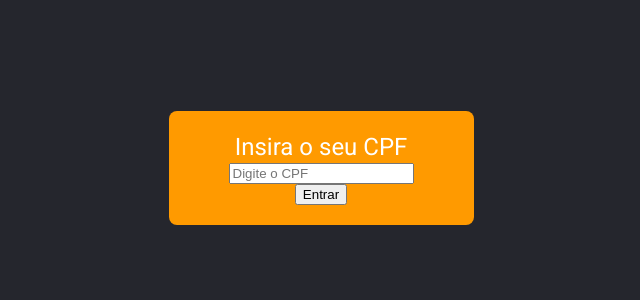
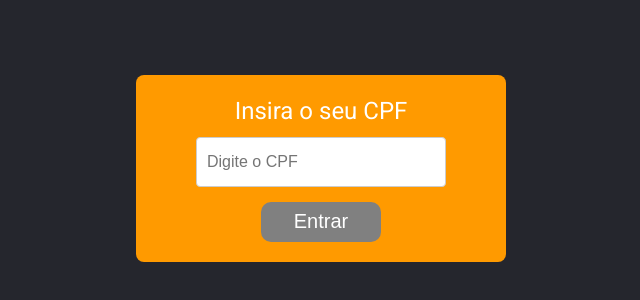
Before and after one commit to schneiker/parte-vitor, an Angular app: page /painel-entregadores in a window 1280 px wide. Shown: the part 232-532 px from the top of the page, without its empty margins (319-959 px from the left). Built offline with nearby package versions, Linux system fonts and the light colour scheme.

Commit message:
ajustes do ts do cpf do entregador

```diff
--- a/src/app/components/painel-entregador/painel-entregador.component.css
+++ b/src/app/components/painel-entregador/painel-entregador.component.css
@@ -20,3 +20,38 @@ section {
     height: 100vh;
     margin: 0;
 }
+
+button {
+    margin-top: 15px;
+    border: none;
+    width: 120px;
+    height: 40px;
+    font-size: 20px;
+    border-radius: 10px;
+    background-color: gray; /* Cor para o botão desabilitado */
+    color: white;
+    cursor: not-allowed; /* Cursor indicando que o botão está desabilitado */
+    transition: background-color 0.3s;
+}
+
+button.clicavel {
+    background-color: var(--verde-figma); /* Cor para o botão quando clicável */
+    cursor: pointer;
+}
+
+.erro {
+    color: red;
+    margin-top: 10px;
+    font-size: 14px;
+}
+
+#campo-cpf {
+    margin-top: 10px;
+    width: 250px;
+    height: 50px;
+    font-size: 16px;
+    padding: 5px 10px;
+    border-radius: 4px;
+    border: 1px solid #ccc;
+    box-sizing: border-box;
+}
--- a/src/app/components/painel-entregador/painel-entregador.component.html
+++ b/src/app/components/painel-entregador/painel-entregador.component.html
@@ -1,8 +1,18 @@
 <section>
-    <div id="cpf-entregador">
-      <h1>Insira o seu CPF</h1>
-      <input type="text" [(ngModel)]="cpf" placeholder="Digite o CPF" />
-      <button (click)="verificarCpf()">Entrar</button>
-      <p *ngIf="erro">{{ erro }}</p>
-    </div>
-  </section>
+  <div id="cpf-entregador">
+    <h1>Insira o seu CPF</h1>
+    <input
+      id="campo-cpf"
+      type="text"
+      [(ngModel)]="cpf"
+      placeholder="Digite o CPF"
+      (keyup)="formatarCpf()" />
+    <button
+      (click)="verificarCpf()"
+      [disabled]="!validarCpf(removerMascaraCpf(cpf))"
+      [class.clicavel]="validarCpf(removerMascaraCpf(cpf))">
+      Entrar
+    </button>
+    <p *ngIf="erro" class="erro">{{ erro }}</p>
+  </div>
+</section>
--- a/src/app/components/painel-entregador/painel-entregador.component.ts
+++ b/src/app/components/painel-entregador/painel-entregador.component.ts
@@ -18,22 +18,47 @@ export class PainelEntregadorComponent {
   constructor(private entregadorService: EntregadorService, private router: Router) {}
 
   verificarCpf() {
-    const cpfSemMascara = this.removerMascaraCpf(this.cpf); // Remove máscara do CPF
+    const cpfSemMascara = this.removerMascaraCpf(this.cpf);
+
+    if (!this.validarCpf(cpfSemMascara)) {
+      this.erro = "CPF inválido. Verifique e tente novamente.";
+      return;
+    }
 
     this.entregadorService.getEntregadoresDisponiveis().subscribe(entregadores => {
       const entregador = entregadores.find(e => e.cpf.replace(/\D/g, '') === cpfSemMascara);
 
       if (entregador) {
-        // Formata o nome para a URL e redireciona para o perfil do entregador
         const nomeFormatado = entregador.nome.toLowerCase().replace(/\s+/g, '-');
         this.router.navigate([`/tela-inicial-entregador/${nomeFormatado}`]);
+        this.erro = null; // Limpa a mensagem de erro ao redirecionar
       } else {
         this.erro = "CPF não encontrado. Verifique e tente novamente.";
       }
     });
   }
 
-  private removerMascaraCpf(cpf: string): string {
-    return cpf.replace(/\D/g, ''); // Remove tudo que não é dígito
+  formatarCpf() {
+    let cpfNumeros = this.removerMascaraCpf(this.cpf);
+    if (cpfNumeros.length > 11) {
+      cpfNumeros = cpfNumeros.substring(0, 11);
+    }
+
+    this.cpf = cpfNumeros.replace(/(\d{3})(\d{3})(\d{3})(\d{2})/, "$1.$2.$3-$4");
+
+    // Exibe a mensagem de erro apenas quando o CPF tiver 11 dígitos e for inválido
+    if (cpfNumeros.length === 11 && !this.validarCpf(cpfNumeros)) {
+      this.erro = "CPF inválido. Certifique-se de que não é uma sequência repetitiva e possui 11 dígitos.";
+    } else {
+      this.erro = null; // Limpa a mensagem de erro se o CPF se tornar válido ou incompleto
+    }
+  }
+
+  public removerMascaraCpf(cpf: string): string {
+    return cpf.replace(/\D/g, '');
+  }
+
+  public validarCpf(cpf: string): boolean {
+    return cpf.length === 11 && !/^(\d)\1+$/.test(cpf); // Verifica 11 dígitos e evita sequência repetitiva
   }
 }
```
